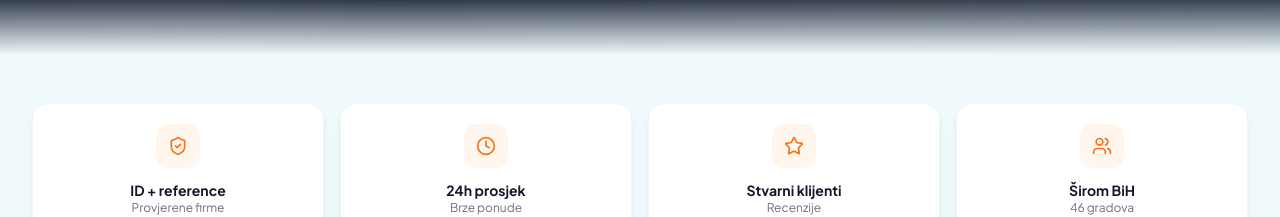
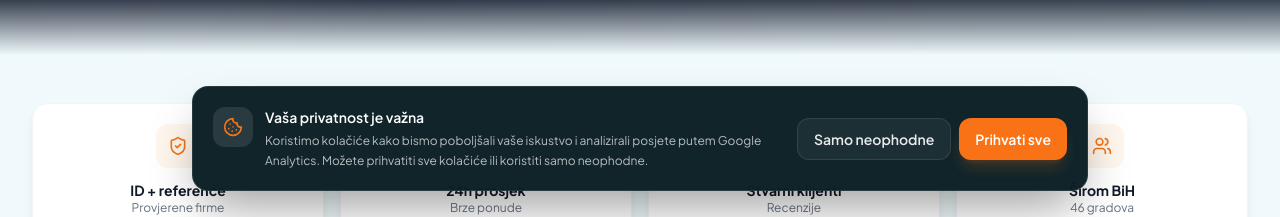
Before and after one commit to ocjenime/zaposli.ba, a Next.js app: page /faq in a window 1280 px wide. Shown: the part 593-810 px from the top of the page. Built offline with nearby package versions, Linux system fonts and the light colour scheme; no server answers.

Commit message:
feat: add desktop-only premium sticker in footer below cities

```diff
--- a/app/layout.tsx
+++ b/app/layout.tsx
@@ -5,7 +5,7 @@ import { site } from '@/lib/site';
 import AuthWrapper from '@/components/AuthWrapper';
 import ThemeProvider from '@/components/ThemeProvider';
 import { ToastProvider } from '@/components/ToastProvider';
-import GoogleAnalytics from '@/components/GoogleAnalytics';
+import CookieConsent from '@/components/CookieConsent';
 import { JsonLd, websiteSchema, organizationSchema } from '@/lib/jsonld';
 
 const sans = Plus_Jakarta_Sans({
@@ -69,7 +69,6 @@ export default function RootLayout({
 }) {
   return (
     <html lang="bs" suppressHydrationWarning className={sans.variable}>
-      <GoogleAnalytics />
       <body className={`min-h-screen ${sans.className}`}>
         <JsonLd data={[organizationSchema(), websiteSchema()]} />
         <ThemeProvider attribute="class" defaultTheme="light" disableTransitionOnChange={false}>
@@ -77,6 +76,7 @@ export default function RootLayout({
             <AuthWrapper>{children}</AuthWrapper>
           </ToastProvider>
         </ThemeProvider>
+        <CookieConsent />
       </body>
     </html>
   );
--- /dev/null
+++ b/components/CookieConsent.tsx
@@ -0,0 +1,76 @@
+'use client';
+
+import { useEffect, useState } from 'react';
+import { Cookie } from 'lucide-react';
+import GoogleAnalytics from './GoogleAnalytics';
+
+const GA_ID = process.env.NEXT_PUBLIC_GA_ID;
+
+export type CookieConsent = 'unknown' | 'granted' | 'denied';
+
+export default function CookieConsent() {
+  const [consent, setConsent] = useState<CookieConsent>('unknown');
+
+  useEffect(() => {
+    try {
+      if (typeof window !== 'undefined') {
+        const stored = localStorage.getItem('cookieConsent') as CookieConsent | null;
+        if (stored) setConsent(stored);
+      }
+    } catch {
+      // ignore
+    }
+  }, []);
+
+  const handleChoice = (choice: CookieConsent) => {
+    setConsent(choice);
+    try {
+      if (typeof window !== 'undefined') {
+        localStorage.setItem('cookieConsent', choice);
+      }
+    } catch {
+      // ignore
+    }
+  };
+
+  // If the user already made a choice, load analytics only when granted.
+  if (consent === 'granted') return <GoogleAnalytics />;
+  if (consent === 'denied' || !GA_ID) return null;
+
+  return (
+    <div className="fixed bottom-0 left-0 right-0 z-50 p-4 animate-in slide-in-from-bottom-4 duration-300">
+      <div className="mx-auto max-w-4xl bg-ink-900/95 backdrop-blur-xl border border-white/10 rounded-2xl p-5 shadow-2xl shadow-black/40 text-white">
+        <div className="flex flex-col sm:flex-row items-start sm:items-center gap-4">
+          <div className="flex items-start gap-3 flex-1">
+            <div className="hidden sm:flex h-10 w-10 shrink-0 items-center justify-center rounded-xl bg-white/10 text-brand-orange">
+              <Cookie className="w-5 h-5" />
+            </div>
+            <div>
+              <p className="text-sm font-semibold">Vaša privatnost je važna</p>
+              <p className="text-xs text-white/70 mt-1 leading-relaxed">
+                Koristimo kolačiće kako bismo poboljšali vaše iskustvo i analizirali posjete putem
+                Google Analytics. Možete prihvatiti sve kolačiće ili koristiti samo neophodne.
+              </p>
+            </div>
+          </div>
+          <div className="flex gap-2 shrink-0 w-full sm:w-auto">
+            <button
+              type="button"
+              onClick={() => handleChoice('denied')}
+              className="flex-1 sm:flex-none px-4 py-2.5 rounded-xl text-xs sm:text-sm font-semibold text-white/90 bg-white/5 hover:bg-white/10 border border-white/10 transition-colors"
+            >
+              Samo neophodne
+            </button>
+            <button
+              type="button"
+              onClick={() => handleChoice('granted')}
+              className="flex-1 sm:flex-none px-4 py-2.5 rounded-xl text-xs sm:text-sm font-semibold text-white bg-brand-orange hover:bg-brand-orange-dark transition-colors shadow-lg shadow-brand-orange/20"
+            >
+              Prihvati sve
+            </button>
+          </div>
+        </div>
+      </div>
+    </div>
+  );
+}
--- a/components/Footer.tsx
+++ b/components/Footer.tsx
@@ -1,4 +1,5 @@
 import Link from 'next/link';
+import Image from 'next/image';
 import { Mail, ArrowUpRight } from 'lucide-react';
 import Logo from '@/components/Logo';
 import { categories, cities, getCategoryShortName } from '@/lib/data';
@@ -112,6 +113,19 @@ export default function Footer() {
                   </li>
               ))}
               </ul>
+
+              {/* App sticker - desktop only, premium Higgsfield style, no animation */}
+              <div className="hidden md:block mt-8 max-w-[260px]">
+                <div className="relative rounded-2xl overflow-hidden bg-white/[0.03] backdrop-blur-sm border border-white/10 p-2 drop-shadow-[0_12px_40px_rgba(0,0,0,0.45)]">
+                  <Image
+                    src="/images/hero-sticker.png"
+                    alt="Uskoro i mobilna aplikacija Zaposli.ba"
+                    width={260}
+                    height={195}
+                    className="w-full h-auto"
+                  />
+                </div>
+              </div>
             </div>
           </div>
         </div>
```
